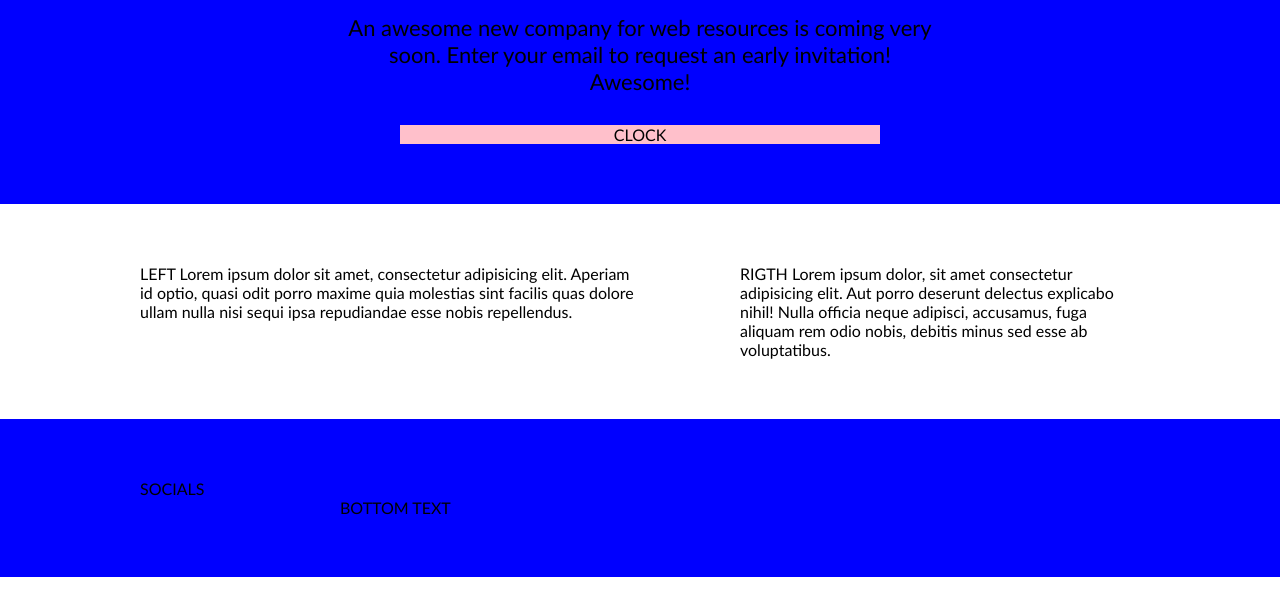
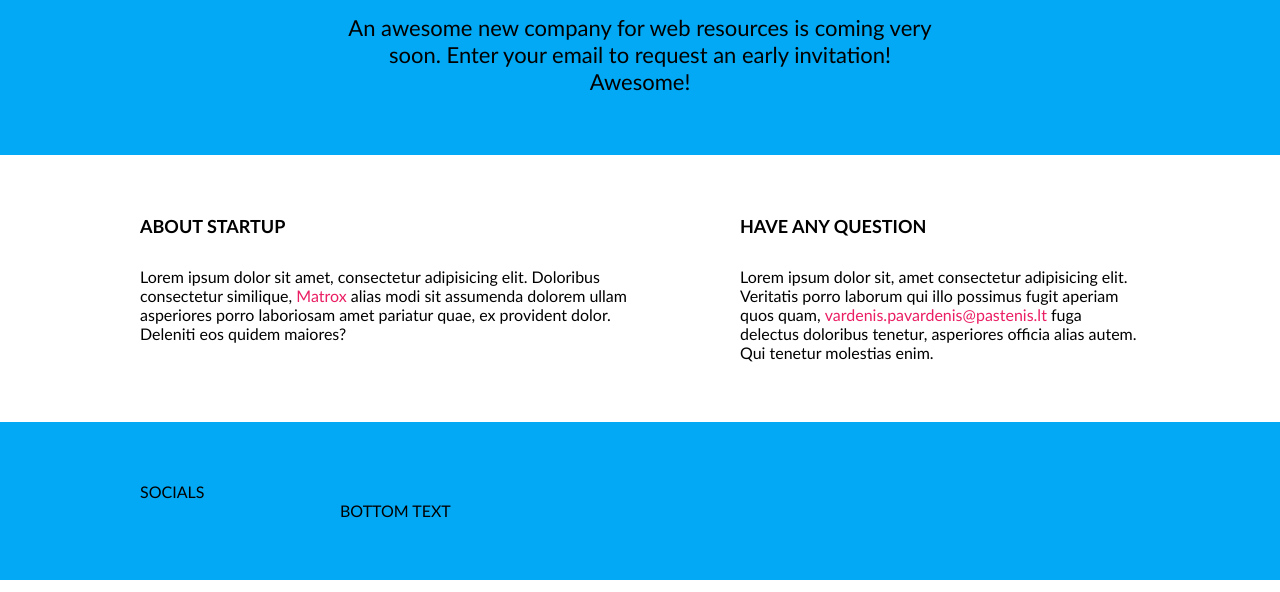
Before and after one commit to IngaGd/04-class-project-comming-soon, a website: page index.html in a window 1280 px wide. Shown: the part 208-800 px from the top of the page. Drawn offline with Linux system fonts and the light colour scheme.

Commit message:
Main content #9

```diff
--- a/CSS/base/base.css
+++ b/CSS/base/base.css
@@ -1,3 +1,8 @@
+:root {
+    --main-color: #03A9F4;
+    --secondary-color: #ea1e63;
+}
+
 body,
 body * {
     margin: 0;
@@ -11,5 +16,5 @@ body {
 }
 
 .bg-blue {
-    background-color: blue;
+    background-color: var(--main-color);
 }
--- a/CSS/base/layout.css
+++ b/CSS/base/layout.css
@@ -19,14 +19,15 @@
     margin-left: calc(50% - 300px);
 }
 
-.container > .row > .left {
+.container > .row > .column {
+    display: flex;
+    flex-direction: column;
+    gap: 30px;
     width: 50%;
-    float: left;
 }
 
 .container > .row > .right {
     width: 40%;
-    float: right;
 }
 
 @media (max-width: 1100px) {
@@ -53,10 +54,7 @@
         width: 100%;
         margin-left: 0;
     }
-    .container > .row > .left {
-        width: 100%;
-    }
-    .container > .row > .right {
+    .container > .row > .column {
         width: 100%;
     }
 }
--- a/CSS/pages/home.css
+++ b/CSS/pages/home.css
@@ -21,9 +21,22 @@
     font-size: 22px;
 }
 
-.clock {
-    width: 80%;
-    background-color: pink;
+.section-title {
+    font-size: 18px;
+    text-transform: uppercase;
+}
+
+.section-description {
+    font-size: 16px;
+}
+
+.section-description > a {
+    text-decoration: none;
+    color: var(--secondary-color);
+}
+
+.section-description > a:hover {
+    text-decoration: underline;
 }
 
 @media (max-width: 700px) {
--- a/index.html
+++ b/index.html
@@ -27,19 +27,18 @@
             <img class="logo" src="./img/logo.png" alt="Logo">
             <h1 class="main-title">Comming soon</h1>
             <p class="main-description">An awesome new company for web resources is coming very soon. Enter your email to request an early invitation! Awesome!</p>
-            <div class="clock">
-                CLOCK
-            </div>
         </div>
     </section>
 
    <section class="container">
         <div class="row">
-            <div class="left">
-                LEFT Lorem ipsum dolor sit amet, consectetur adipisicing elit. Aperiam id optio, quasi odit porro maxime quia molestias sint facilis quas dolore ullam nulla nisi sequi ipsa repudiandae esse nobis repellendus.
+            <div class="column">
+                <h2 class="section-title">About startup</h2>
+                <p class="section-description">Lorem ipsum dolor sit amet, consectetur adipisicing elit. Doloribus consectetur similique, <a href="#">Matrox</a> alias modi sit assumenda dolorem ullam asperiores porro laboriosam amet pariatur quae, ex provident dolor. Deleniti eos quidem maiores?</p>
             </div>
-            <div class="right">
-                RIGTH Lorem ipsum dolor, sit amet consectetur adipisicing elit. Aut porro deserunt delectus explicabo nihil! Nulla officia neque adipisci, accusamus, fuga aliquam rem odio nobis, debitis minus sed esse ab voluptatibus.
+            <div class="column right">
+                <h2 class="section-title">Have any question</h2>
+                <p class="section-description">Lorem ipsum dolor sit, amet consectetur adipisicing elit. Veritatis porro laborum qui illo possimus fugit aperiam quos quam, <a href="#">vardenis.pavardenis@pastenis.lt</a> fuga delectus doloribus tenetur, asperiores officia alias autem. Qui tenetur molestias enim.</p>
             </div>
         </div>
    </section>
```
